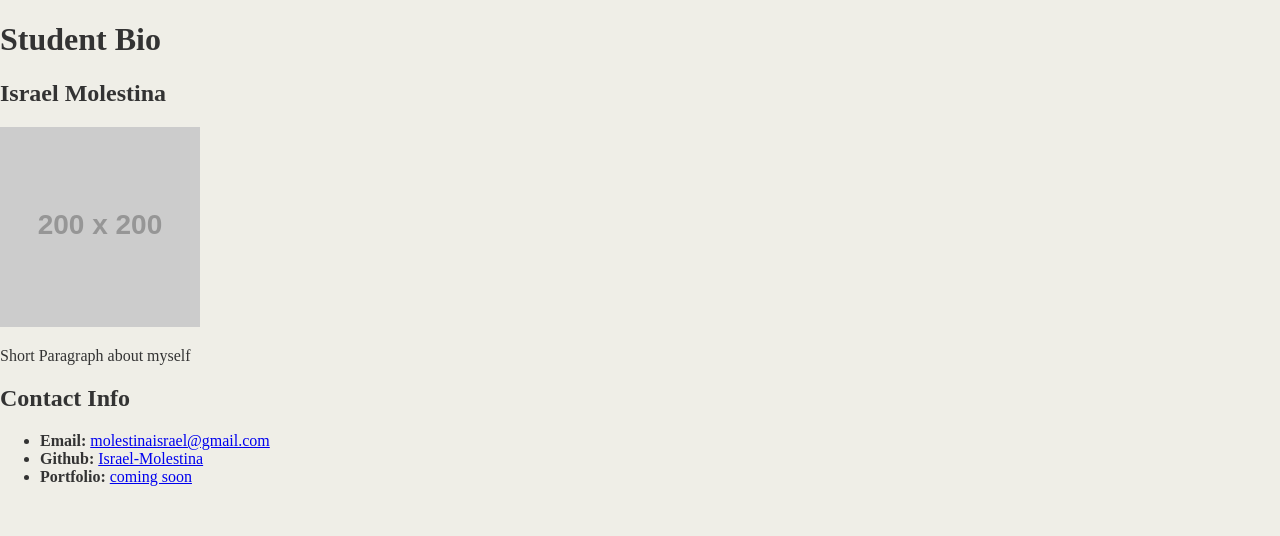
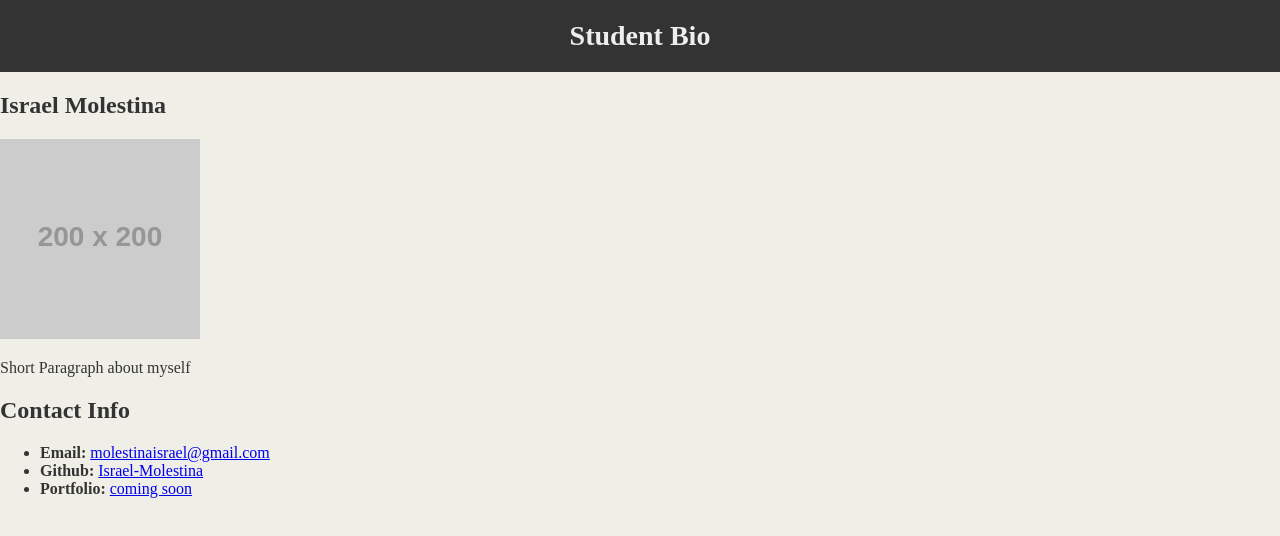
Before and after one commit to Israel-Molestina/studen-bio, a plain HTML site: page index.html in a window 1280 px wide. Drawn offline with Linux system fonts and the light colour scheme; placeholder pictures from the web are drawn by us.

Commit message:
changed color size and centered <h1> tag

```diff
--- a/style.css
+++ b/style.css
@@ -5,3 +5,15 @@ body {
     margin: 0;
     padding: 0;
 }
+
+header {
+    background-color: #333333;
+}
+
+h1 {
+    color: #eee;
+    font-size: 28px;
+    padding: 20px;
+    margin: 0;
+    text-align: center;
+}
```
